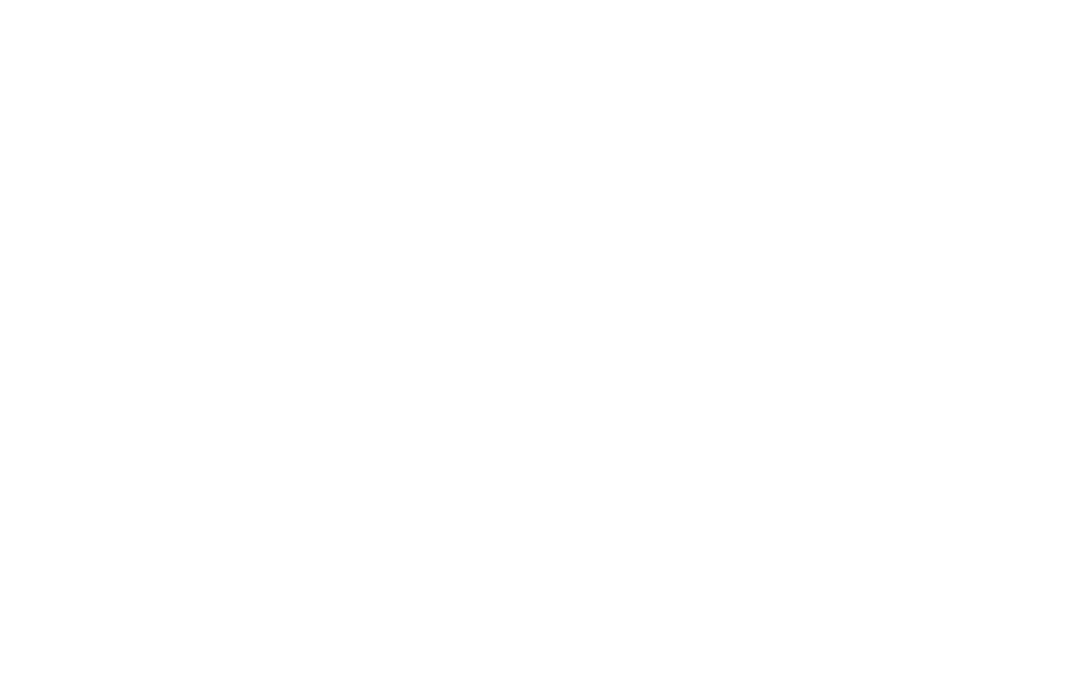
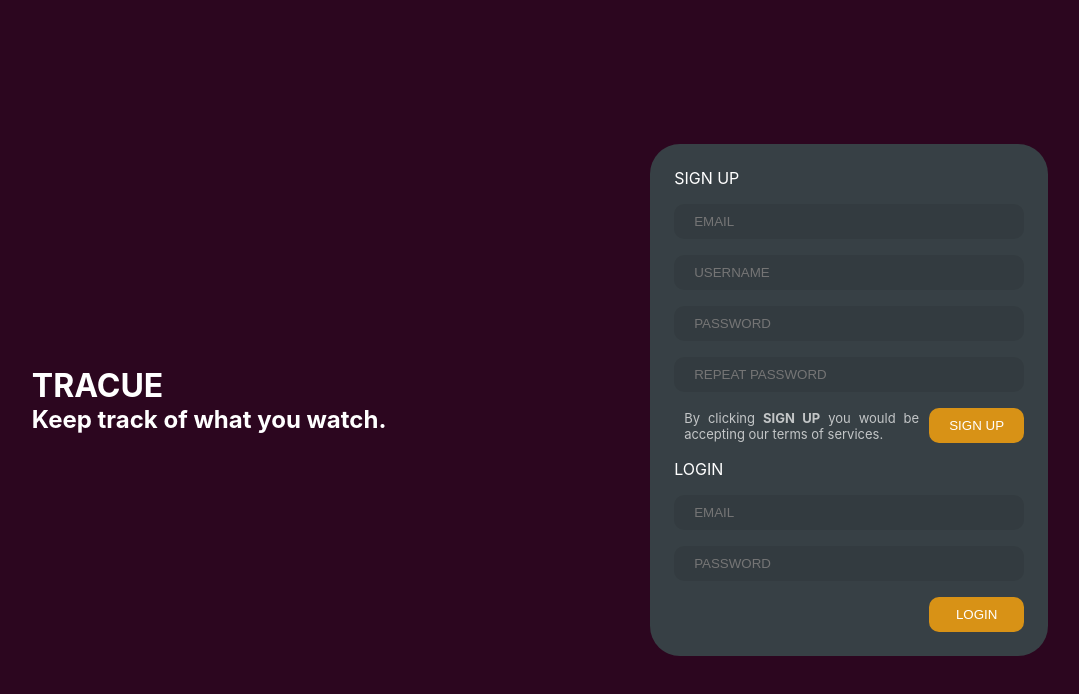
Before and after one commit to tracue/frontend, a JavaScript app: page / in a window 1280 px wide. Shown: the top 694 px of the page, without its empty margins (100-1179 px from the left). Built offline with nearby package versions, Linux system fonts and the light colour scheme; the HTML template or start-up script is replaced by a standard one.

Commit message:
feat: create landing page

```diff
--- a/src/App.js
+++ b/src/App.js
@@ -1,7 +1,12 @@
 import './App.scss';
+import LandingPage from './components/pages/landing-page/LandingPage';
 
 function App() {
-  return <div className="App"></div>;
+  return (
+    <div className="App">
+      <LandingPage />
+    </div>
+  );
 }
 
 export default App;
--- a/src/App.scss
+++ b/src/App.scss
@@ -0,0 +1,3 @@
+body {
+    margin: 0;
+}
--- a/src/components/pages/landing-page/LandingPage.js
+++ b/src/components/pages/landing-page/LandingPage.js
@@ -0,0 +1,16 @@
+import styles from '../../../styles/LandingPage.module.scss';
+import AuthFrom from './form/AuthForm';
+
+const LandingPage = () => {
+  return (
+    <div className={styles.landingPage}>
+      <div className={styles.title}>
+        <h1>TRACUE</h1>
+        <h2>Keep track of what you watch.</h2>
+      </div>
+      <AuthFrom />
+    </div>
+  );
+};
+
+export default LandingPage;
--- a/src/components/pages/landing-page/form/AuthForm.js
+++ b/src/components/pages/landing-page/form/AuthForm.js
@@ -0,0 +1,32 @@
+import styles from '../../../../styles/AuthForm.module.scss';
+
+const AuthFrom = () => {
+  return (
+    <div className={styles.container}>
+      <form className={styles.form}>
+        <label>SIGN UP</label>
+        <input type="text" placeholder="EMAIL" />
+        <input type="text" placeholder="USERNAME" />
+        <input type="text" placeholder="PASSWORD" />
+        <input type="text" placeholder="REPEAT PASSWORD" />
+        <div className={styles.buttonHolder}>
+          <input type="submit" value="SIGN UP" />
+          <span>
+            By clicking <strong>SIGN UP</strong> you would be accepting our
+            terms of services.
+          </span>
+        </div>
+      </form>
+      <form className={styles.form}>
+        <label>LOGIN</label>
+        <input type="text" placeholder="EMAIL" />
+        <input type="text" placeholder="PASSWORD" />
+        <div className={styles.buttonHolder}>
+          <input type="submit" value="LOGIN" />
+        </div>
+      </form>
+    </div>
+  );
+};
+
+export default AuthFrom;
--- /dev/null
+++ b/src/styles/AuthForm.module.scss
@@ -0,0 +1,58 @@
+.container {
+  label {
+    color: #ffffff;
+  }
+  padding: 1.5rem;
+  display: flex;
+  flex-flow: column nowrap;
+  max-width: 350px;
+  background-color: #374045;
+  border-radius: 30px;
+  gap: 1rem;
+
+  .form {
+    display: flex;
+    flex-flow: column nowrap;
+    gap: 1rem;
+
+    input {
+      background-color: rgba(0, 0, 0, 0.08);
+      color: #ffffff;
+      border: none;
+      outline: none;
+      border-radius: 10px;
+      padding: 10px 20px 10px 20px;
+    }
+
+    .buttonHolder {
+      display: flex;
+      flex-flow: row-reverse wrap;
+      align-items: center;
+      span {
+        color: rgba(#ffffff, 0.7);
+        flex: 1;
+        font-size: small;
+        text-align: justify;
+        margin: 0 10px;
+      }
+
+      input {
+        width: 95px;
+        background-color: #d89216;
+        color: #ffffff;
+        cursor: pointer;
+        transition: background-color 0.2s;
+        &:hover {
+          background-color: #c28213;
+        }
+      }
+    }
+  }
+}
+
+@media (max-width: 420px) {
+  .container {
+    max-width: 80%;
+    margin: auto;
+  }
+}
--- /dev/null
+++ b/src/styles/LandingPage.module.scss
@@ -0,0 +1,26 @@
+.landingPage {
+  display: flex;
+  min-height: 100vh;
+  align-items: center;
+  background-color: #2c061f;
+  justify-content: space-around;
+
+  .title {
+    h1 {
+      margin: 0;
+    }
+    h2 {
+      margin: 0;
+    }
+    color: #ffffff;
+  }
+}
+
+@media (max-width: 900px) {
+  .landingPage {
+    flex-flow: column nowrap;
+    overflow-y: auto;
+    gap: 1.5rem;
+    padding: 1.5rem 0;
+  }
+}
```
